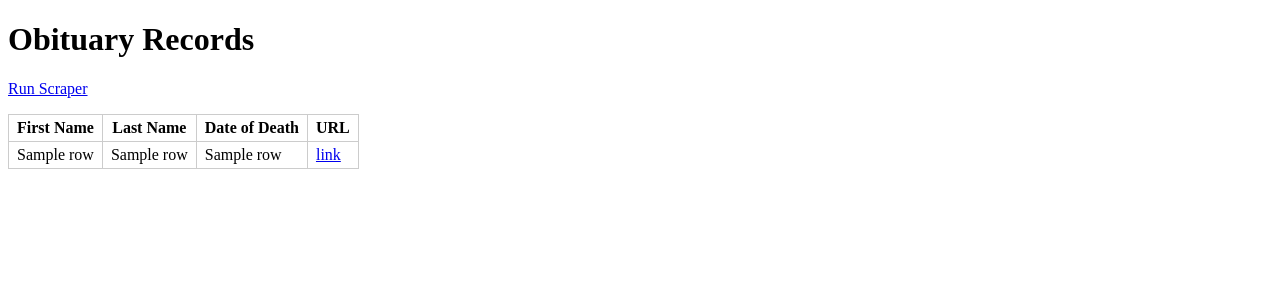
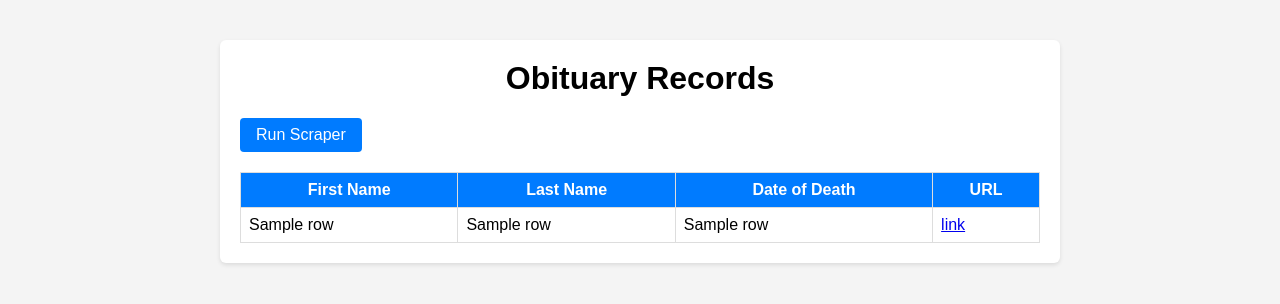
Before and after one commit to matatiaho/obit-crm, a Flask app: template templates/index.html in a window 1280 px wide. Shown: the top 304 px of the page. Run offline with Flask 3, Linux system fonts and the light colour scheme; the template is opened without the code that fills it: most values are stand-ins (such as "Sample title", 1, 10 or a date in 2020).

Commit message:
Improve UI and fix run link

```diff
--- /dev/null
+++ b/static/styles.css
@@ -0,0 +1,53 @@
+body {
+    font-family: Arial, sans-serif;
+    background-color: #f4f4f4;
+    margin: 0;
+    padding: 0;
+}
+
+.container {
+    max-width: 800px;
+    margin: 40px auto;
+    background: #fff;
+    padding: 20px;
+    border-radius: 6px;
+    box-shadow: 0 2px 4px rgba(0,0,0,0.1);
+}
+
+h1 {
+    text-align: center;
+    margin-top: 0;
+}
+
+a.button {
+    display: inline-block;
+    background-color: #007BFF;
+    color: #fff;
+    padding: 8px 16px;
+    border-radius: 4px;
+    text-decoration: none;
+}
+
+a.button:hover {
+    background-color: #0056b3;
+}
+
+table {
+    width: 100%;
+    border-collapse: collapse;
+    margin-top: 20px;
+}
+
+th {
+    background-color: #007BFF;
+    color: white;
+}
+
+th, td {
+    padding: 8px;
+    border: 1px solid #ddd;
+}
+
+tr:nth-child(even) {
+    background-color: #f9f9f9;
+}
--- a/templates/index.html
+++ b/templates/index.html
@@ -1,22 +1,24 @@
 <!doctype html>
-<html>
+<html lang="en">
 <head>
+    <meta charset="utf-8">
     <title>Obituary Scraper</title>
-    <style>
-        table { border-collapse: collapse; }
-        th, td { padding: 4px 8px; border: 1px solid #ccc; }
-    </style>
+    <link rel="stylesheet" href="{{ url_for('static', filename='styles.css') }}">
 </head>
 <body>
+    <div class="container">
         <h1>Obituary Records</h1>
-    <p><a href="{{ url_for('run_scraper') }}">Run Scraper</a></p>
+        <p><a class="button" href="{{ url_for('run_scraper') }}">Run Scraper</a></p>
         <table>
+            <thead>
                 <tr>
                     <th>First Name</th>
                     <th>Last Name</th>
                     <th>Date of Death</th>
                     <th>URL</th>
                 </tr>
+            </thead>
+            <tbody>
                 {% for row in rows %}
                 <tr>
                     <td>{{ row[1] }}</td>
@@ -25,6 +27,8 @@
                     <td><a href="{{ row[4] }}" target="_blank">link</a></td>
                 </tr>
                 {% endfor %}
+            </tbody>
         </table>
+    </div>
 </body>
 </html>
```
Lines whose indentation alone changed are shown as unchanged.
